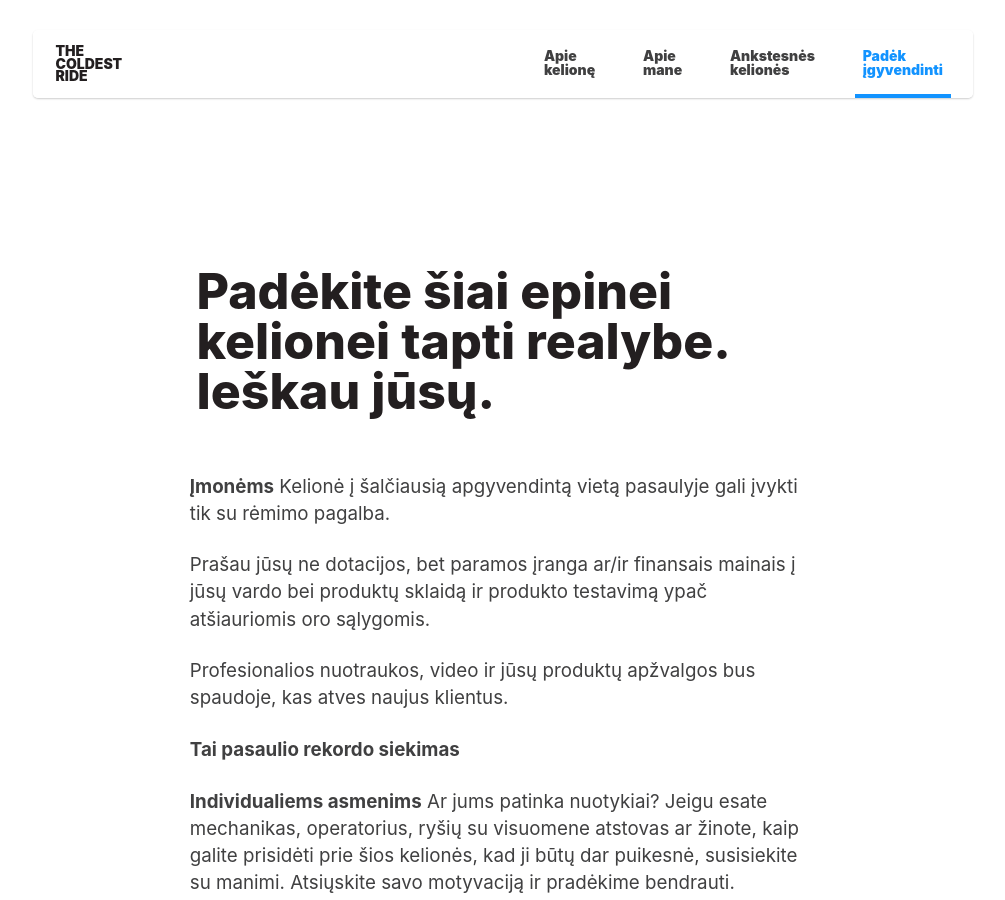
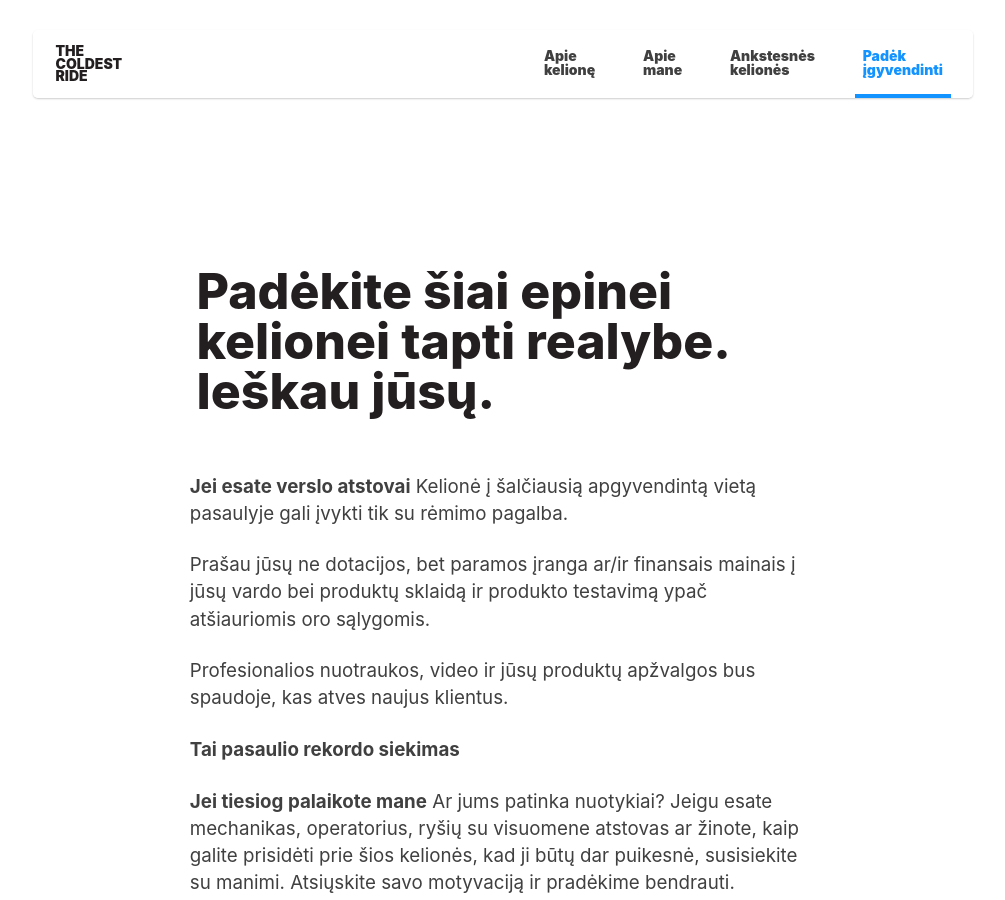
Before and after one commit to karolismieliauskas/thecoldestride.com, a Jekyll site: the page built from pages/lt/get-involved.html, in a window 1280 px wide and 900 px high. Shown: the whole window, without its empty margins (137-1142 px from the left). Built offline with Jekyll 4.4.1, drawn with Linux system fonts in a browser that asks for light colours.

Commit message:
Update getinvolved.yml

```diff
--- a/_data/lt/getinvolved.yml
+++ b/_data/lt/getinvolved.yml
@@ -1,7 +1,7 @@
 hero:
   title: Padėkite šiai epinei kelionei tapti realybe. Ieškau jūsų.
 body: |
-  **Įmonėms**
+  **Jei esate verslo atstovai**
   Kelionė į šalčiausią apgyvendintą vietą pasaulyje gali įvykti tik su rėmimo pagalba.
 
   Prašau jūsų ne dotacijos, bet paramos įranga ar/ir finansais mainais į jūsų vardo bei produktų sklaidą ir produkto testavimą ypač atšiauriomis oro sąlygomis.
@@ -10,7 +10,7 @@ body: |
 
   **Tai pasaulio rekordo siekimas**
 
-  **Individualiems asmenims**
+  **Jei tiesiog palaikote mane**
   Ar jums patinka nuotykiai?
   Jeigu esate mechanikas, operatorius, ryšių su visuomene atstovas ar žinote, kaip galite prisidėti prie šios kelionės, kad ji būtų dar puikesnė, susisiekite su manimi.
   Atsiųskite savo motyvaciją ir pradėkime bendrauti.
```
